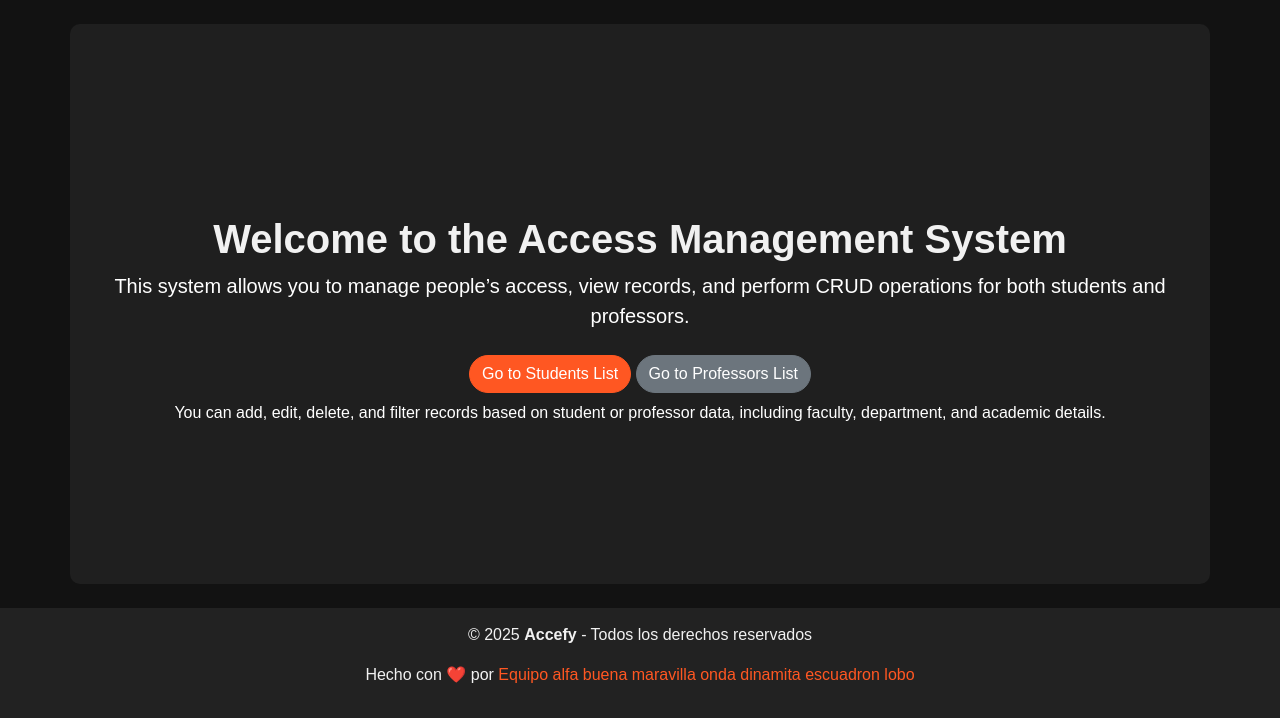
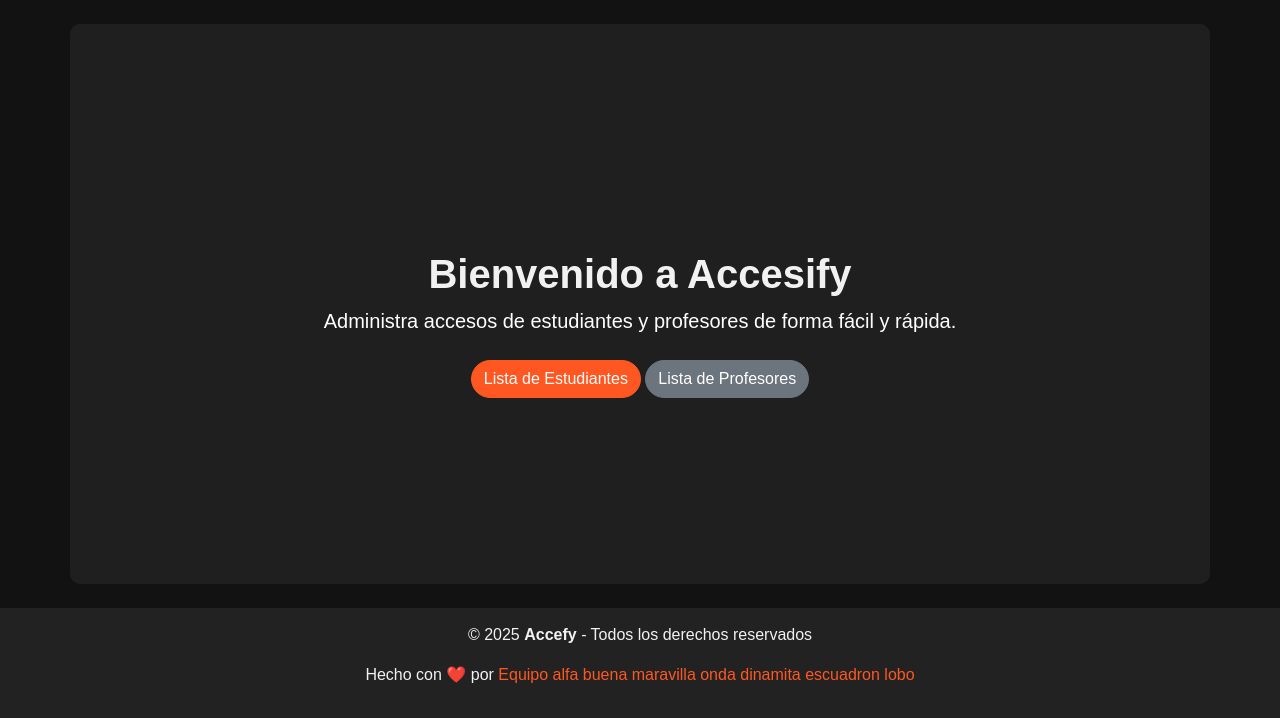
Before and after one commit to yossTheDev/bibman, a Django app: page / in a window 1280 px wide. Shown: the part 82-800 px from the top of the page. Run offline with Django 5.2, Linux system fonts and the light colour scheme.

Commit message:
feat: :sparkles: Add Project Description

```diff
--- a/bibman_app/templates/home.html
+++ b/bibman_app/templates/home.html
@@ -1,21 +1,16 @@
 {% extends "base.html" %} {% block content %}
 <div class="text-center mt-5">
-  <h1>Welcome to the Access Management System</h1>
+  <h1>Bienvenido a Accesify</h1>
   <p class="lead">
-    This system allows you to manage people’s access, view records, and perform
-    CRUD operations for both students and professors.
+    Administra accesos de estudiantes y profesores de forma fácil y rápida.
   </p>
   <div class="mt-4">
-    <a href="{% url 'student-list' %}" class="btn btn-primary mb-2"
-      >Go to Students List</a
-    >
-    <a href="{% url 'professor-list' %}" class="btn btn-secondary mb-2"
-      >Go to Professors List</a
-    >
+    <a href="{% url 'student-list' %}" class="btn btn-primary mb-2">
+      Lista de Estudiantes
+    </a>
+    <a href="{% url 'professor-list' %}" class="btn btn-secondary mb-2">
+      Lista de Profesores
+    </a>
   </div>
-  <p>
-    You can add, edit, delete, and filter records based on student or professor
-    data, including faculty, department, and academic details.
-  </p>
 </div>
 {% endblock %}
```
